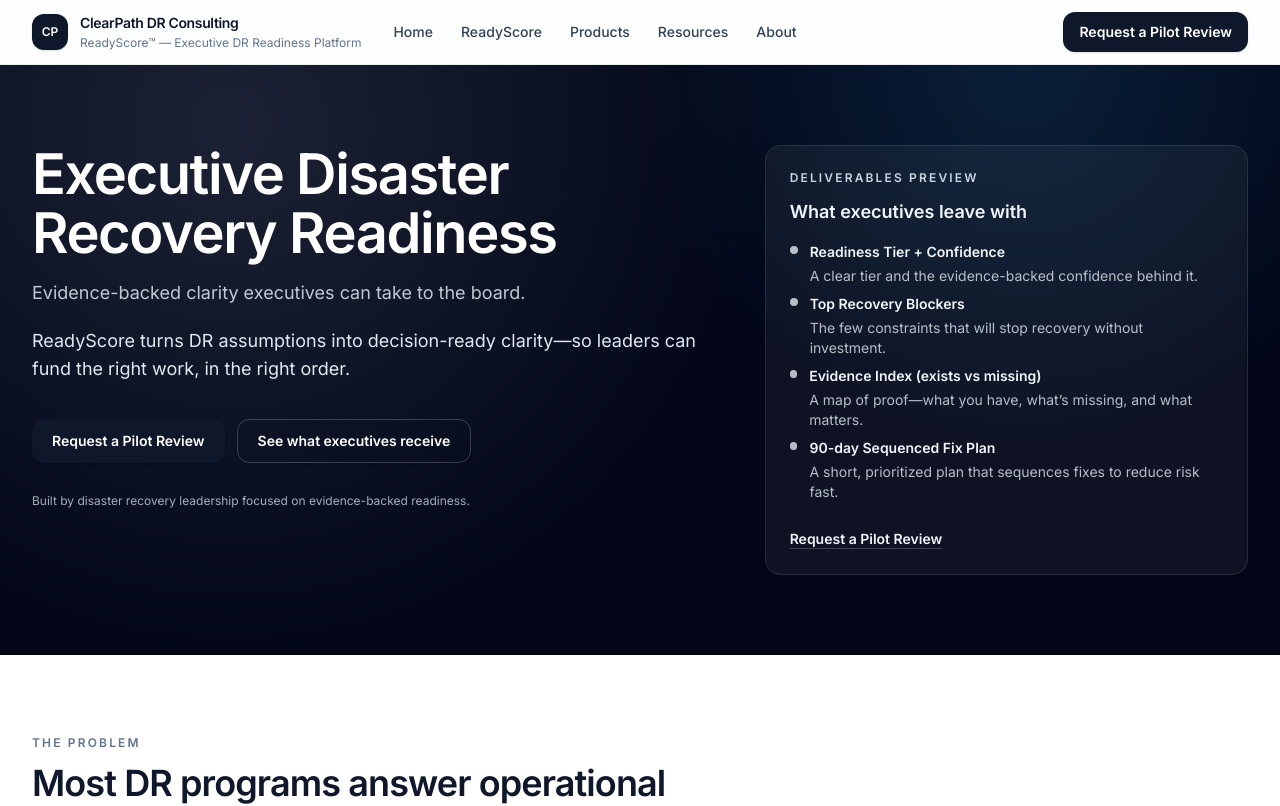
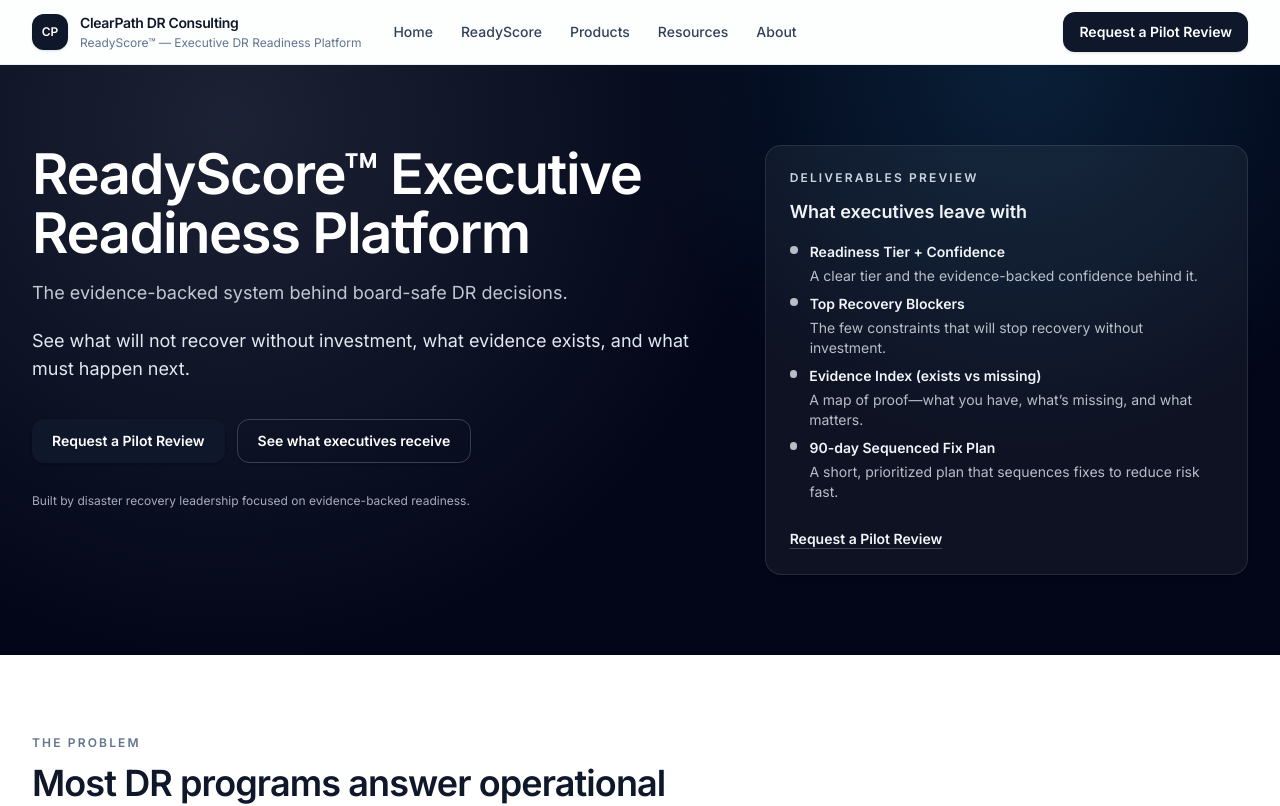
Before and after one commit to ralaniz69-ai/clearpath-readyscore-site, a Next.js app: page /readyscore in a window 1280 px wide. Shown: the top 806 px of the page. Built offline with nearby package versions, Linux system fonts and the light colour scheme; no server answers.

Commit message:
Hero copy: simplify headings on Home + ReadyScore

```diff
--- a/src/app/page.tsx
+++ b/src/app/page.tsx
@@ -49,9 +49,11 @@ export default function HomePage() {
           <div className="grid items-start gap-10 lg:grid-cols-12">
             <div className="lg:col-span-7">
               <h1 className="text-4xl font-semibold tracking-tight text-white sm:text-5xl lg:text-[56px] lg:leading-[1.05]">
-                Executive DR Readiness—
-                <span className="block text-slate-100">Evidence-Backed, Board-Safe.</span>
+                Executive Disaster Recovery Readiness
               </h1>
+              <p className="mt-4 max-w-2xl text-base font-normal leading-7 text-slate-200/85 sm:text-lg">
+                Evidence-backed clarity for leadership and the board.
+              </p>
               <p className="mt-5 max-w-2xl text-base leading-7 text-slate-200 sm:text-lg">
                 ReadyScore turns DR assumptions into decision-ready clarity.
               </p>
--- a/src/app/readyscore/page.tsx
+++ b/src/app/readyscore/page.tsx
@@ -54,14 +54,13 @@ export default function ReadyScorePage() {
           <div className="grid items-start gap-10 lg:grid-cols-12">
             <div className="lg:col-span-7">
               <h1 className="text-4xl font-semibold tracking-tight text-white sm:text-5xl lg:text-[56px] lg:leading-[1.05]">
-                Executive Disaster Recovery Readiness
+                ReadyScore™ Executive Readiness Platform
               </h1>
               <p className="mt-4 max-w-2xl text-base font-normal leading-7 text-slate-200/85 sm:text-lg">
-                Evidence-backed clarity executives can take to the board.
+                The evidence-backed system behind board-safe DR decisions.
               </p>
               <p className="mt-5 max-w-2xl text-base leading-7 text-slate-200 sm:text-lg">
-                ReadyScore turns DR assumptions into decision-ready clarity—so leaders can fund the right
-                work, in the right order.
+                See what will not recover without investment, what evidence exists, and what must happen next.
               </p>
 
               <div className="mt-9 flex flex-col gap-3 sm:flex-row">
```
